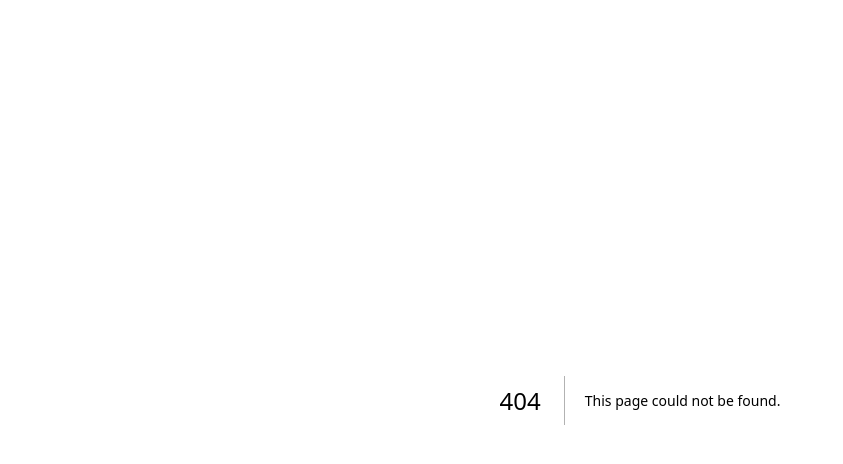
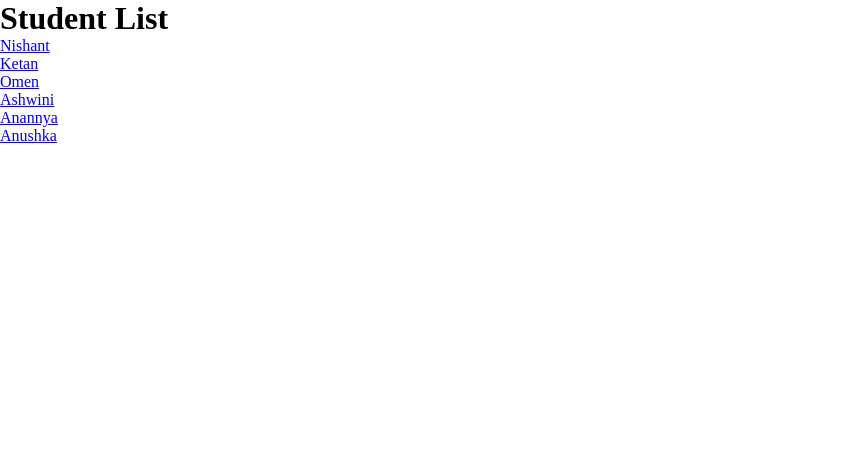
Before and after one commit to fhabhishektiwari/blog_nextjs, a Next.js app: page /studentlist in a window 1280 px wide. Before the commit this address had no page. Shown: the top 464 px of the page, without its empty margins (0-843 px from the left). Built offline with nearby package versions, Linux system fonts and the light colour scheme.

Commit message:
added Dynamic Routing in next.js

```diff
--- /dev/null
+++ b/src/app/studentlist/page.js
@@ -0,0 +1,28 @@
+import Link from "next/link";
+
+const StudentList = () => {
+  const studentName = [
+    { id: 1, studentName: "Nishant" },
+    { id: 2, studentName: "Ketan" },
+    { id: 3, studentName: "Omen" },
+    { id: 4, studentName: "Ashwini" },
+    { id: 5, studentName: "Anannya" },
+    { id: 6, studentName: "Anushka" },
+  ];
+  return (
+    <div>
+      <h1>Student List</h1>
+      {studentName.map((stu) => (
+        <ul>
+          <li>
+            <Link href={`studentlist/${stu.studentName}`}>
+              {stu.studentName}
+            </Link>
+          </li>
+        </ul>
+      ))}
+    </div>
+  );
+};
+
+export default StudentList;
```
Also changed, not shown: src/app/studentlist/[student]/page.js (added, +16 -0 lines).
